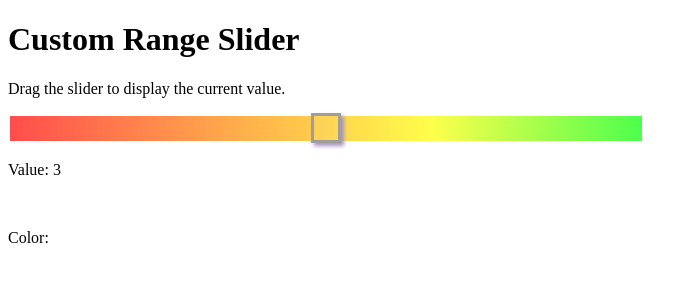
After one commit to jowkarm/case-management-app, a PHP site: template views/reports/custom-range.html in a window 1280 px wide. The commit adds this page. Shown: the top 300 px of the page, without its empty margins (0-697 px from the left). Run offline with PHP 8.4, Linux system fonts and the light colour scheme; the template is opened without the code that fills it, so the values that code supplies are empty.

Commit message:
Add custom range slider

```diff
--- a/index.php
+++ b/index.php
@@ -116,5 +116,10 @@ $f3->route('GET /note-confirm', function() {
     $GLOBALS['con']->add_note();
 });
 
+// Define a new note route
+$f3->route('GET /custom-range', function() {
+    $GLOBALS['con']->customRange();
+});
+
 // Run Fat-Free
 $f3 -> run();
--- /dev/null
+++ b/views/reports/custom-range.html
@@ -0,0 +1,100 @@
+<!DOCTYPE html>
+<html>
+  <head>
+    <meta name="viewport" content="width=device-width, initial-scale=1" />
+    <style>
+      .slidecontainer {
+        width: 50%;
+      }
+
+      .slider {
+        -webkit-appearance: none;
+        width: 100%;
+        height: 25px;
+        background: linear-gradient(
+          to right,
+          red,
+          rgb(255, 128, 0),
+          yellow,
+          rgb(0, 255, 0)
+        );
+        outline: none;
+        opacity: 0.7;
+        -webkit-transition: 0.2s;
+        transition: opacity 0.2s;
+      }
+
+      .slider:hover {
+        opacity: 1;
+      }
+
+      .slider::-webkit-slider-thumb {
+        -webkit-appearance: none;
+        appearance: none;
+        width: 30px;
+        height: 30px;
+        border-style: solid;
+        border-color: rgb(119, 117, 117);
+        box-shadow: 3px 3px 4px #8364aa;
+        background: #ebeeed11;
+        cursor: pointer;
+      }
+
+      .slider::-moz-range-thumb {
+        width: 30px;
+        height: 30px;
+        border-style: solid;
+        border-color: rgb(119, 117, 117);
+        box-shadow: 3px 3px 4px #8364aa;
+        background: #ebeeed11;
+        cursor: pointer;
+      }
+
+      #color-demo {
+        padding: 20px;
+        border-radius: 50%;
+      }
+    </style>
+  </head>
+  <body>
+    <h1>Custom Range Slider</h1>
+    <p>Drag the slider to display the current value.</p>
+
+    <div class="slidecontainer">
+      <input
+        type="range"
+        min="1"
+        max="5"
+        step="0.01"
+        value="3"
+        class="slider"
+        id="myRange"
+      />
+      <p>Value: <span id="demo"></span></p>
+      <br />
+      <p>Color:&nbsp; <span id="color-demo"></span></p>
+    </div>
+
+    <script>
+      var slider = document.getElementById("myRange");
+      var output = document.getElementById("demo");
+      var outputColor = document.getElementById("color-demo");
+      output.innerHTML = slider.value;
+
+      slider.oninput = function () {
+        // display the value
+        output.innerHTML = this.value;
+        const value = this.value;
+        if (this.value < 3.56) {
+          var green = (value - 1) * 100;
+          outputColor.style.backgroundColor =
+            "rgb(" + 255 + "," + green + "," + 0 + ")";
+        } else {
+          var red = ((5 - value) / 5) * 255;
+          outputColor.style.backgroundColor =
+            "rgb(" + red + "," + 255 + "," + 0 + ")";
+        }
+      };
+    </script>
+  </body>
+</html>
```
Also changed, not shown: controllers/controller.php (+15 -0 lines).
